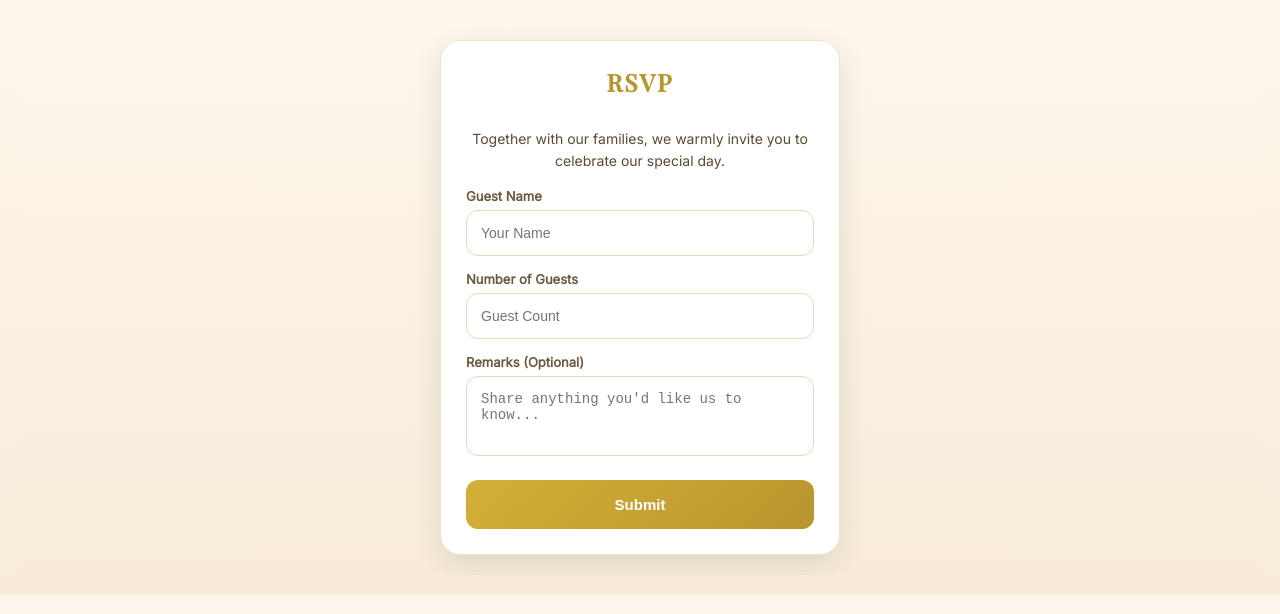
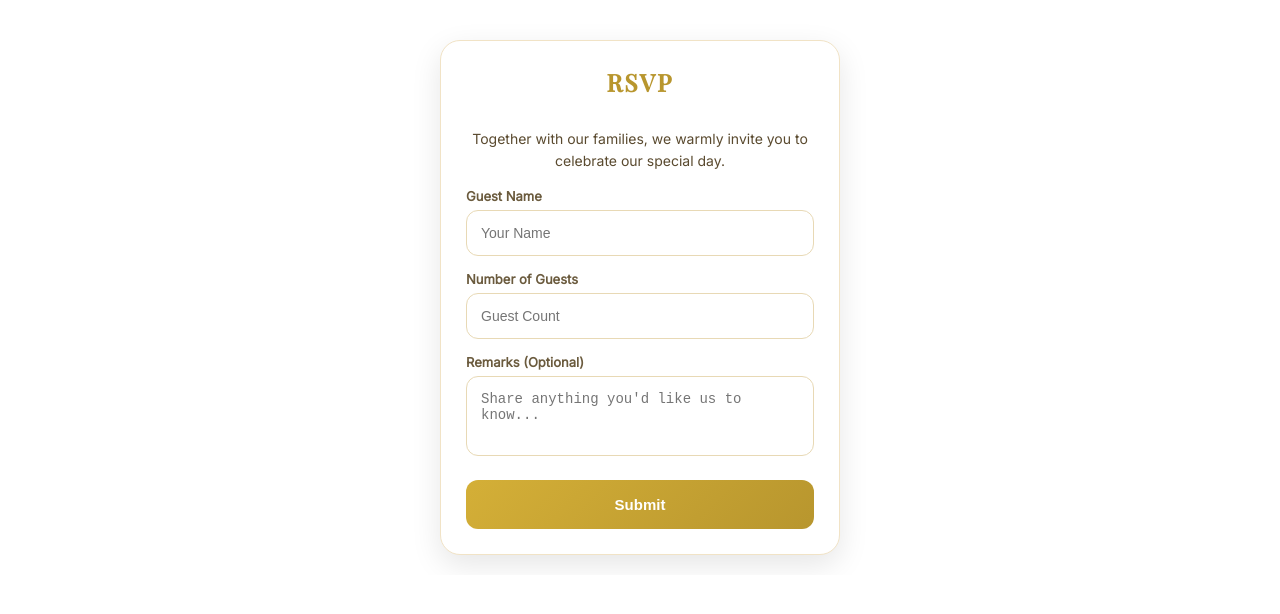
Before and after one commit to randika-chathuranga/Personal-Task, a plain HTML site: page index.html in a window 1280 px wide. Drawn offline with nearby package versions, Linux system fonts and the light colour scheme.

Commit message:
Update index.html
01

```diff
--- a/index.html
+++ b/index.html
@@ -19,7 +19,7 @@ html, body {
   width: 100%;
   overflow-x: hidden; /* Prevent horizontal scroll on mobile */
   font-family: 'Inter', sans-serif;
-  background: linear-gradient(to bottom, #fdf6ec, #f8ecd9);
+  background: linear-gradient(to bottom, #fdf6ec);
   padding: 20px;
 }
 
```
